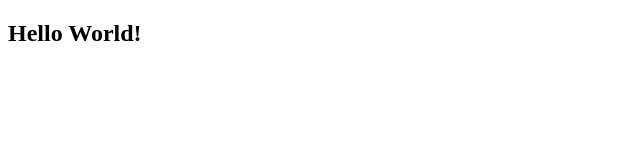
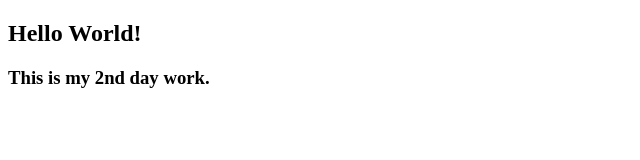
Before and after one commit to inafsdeveloper/mywebapp-pn, a plain HTML site: page index.html in a window 1280 px wide. Shown: the whole page, without its empty margins (0-640 px from the left). Drawn offline with Linux system fonts and the light colour scheme.

Commit message:
Added 2nd day work.

```diff
--- a/index.html
+++ b/index.html
@@ -7,6 +7,7 @@
 
 <body>
     <h2>Hello World!</h2>
+    <h3>This is my 2nd day work.</h3>
 </body>
 
 </html>
```
